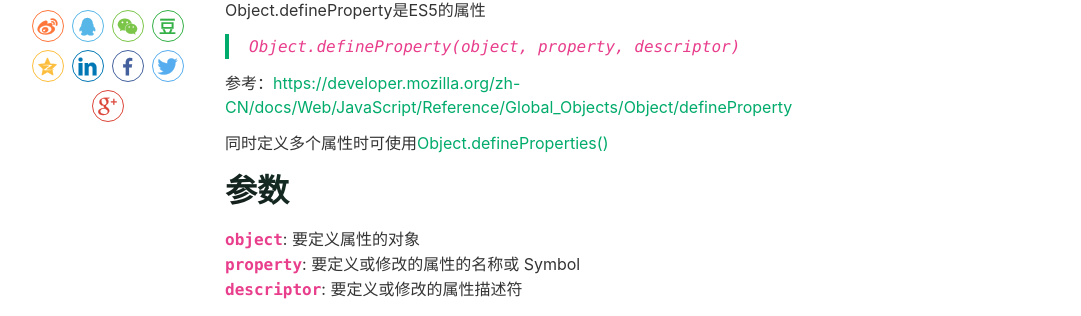
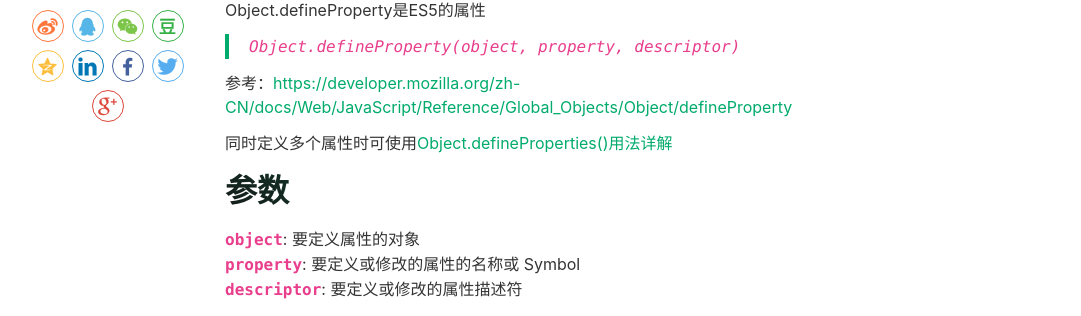
Before and after one commit to kothing/kothing.github.io, a Jekyll site: the page built from _posts/2021-06-22-Object.defineProperty.md, in a window 1280 px wide and 900 px high, scrolled down 1850 px. Shown: the part 127-443 px from the top of the window, without its empty margins (50-1131 px from the left). Built offline with Jekyll 4.4.1, drawn with Linux system fonts in a browser that asks for light colours; nearby versions of some CDN libraries; comment, search, counter and statistics services are not loaded.

Commit message:
Update 2021-06-22-Object.defineProperty.md

```diff
--- a/_posts/2021-06-22-Object.defineProperty.md
+++ b/_posts/2021-06-22-Object.defineProperty.md
@@ -62,7 +62,7 @@ Object.defineProperty是ES5的属性
 
 参考：[https://developer.mozilla.org/zh-CN/docs/Web/JavaScript/Reference/Global_Objects/Object/defineProperty](https://developer.mozilla.org/zh-CN/docs/Web/JavaScript/Reference/Global_Objects/Object/defineProperty "Object.defineProperty()")
 
-同时定义多个属性时可使用[Object.defineProperties()](https://kothing.github.io/Object.defineProperties/ "Object.defineProperties()")
+同时定义多个属性时可使用[Object.defineProperties()用法详解](https://kothing.github.io/Object.defineProperties/ "Object.defineProperties()用法详解")
 
 
 ## 参数
```
